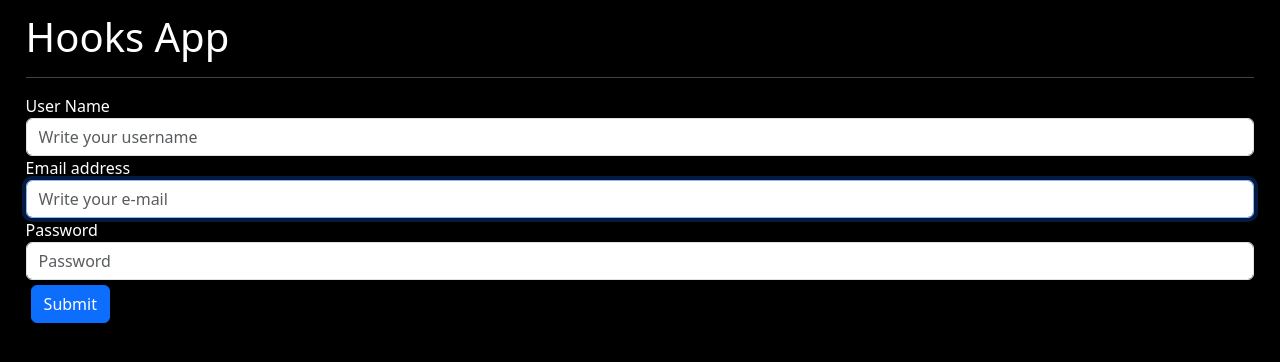
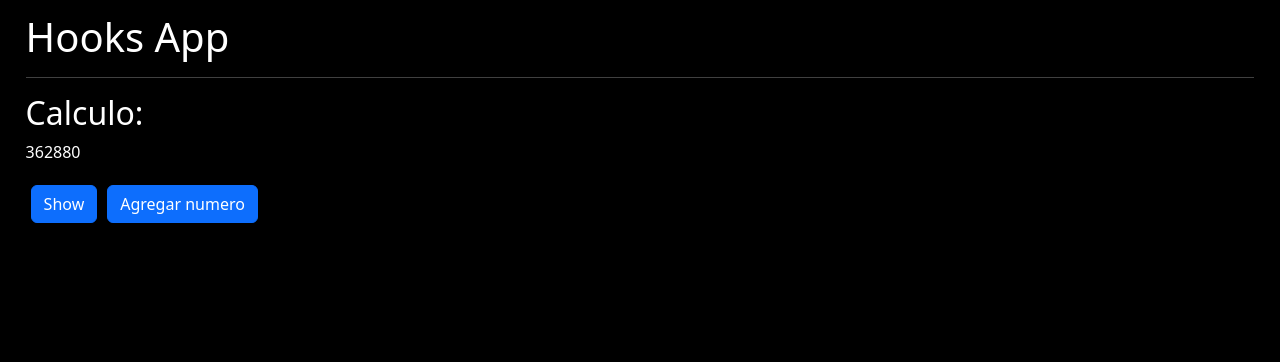
Before and after one commit to alanfrancoa/practica-react, a React (Vite) app in the folder projects/09-practica-hooks-react/: page / in a window 1280 px wide. Shown: the top 362 px of the page. Built offline with nearby package versions, Linux system fonts and the light colour scheme.

Commit message:
Se agrega componente, Calculos pesados, para probar uso del hook useMemo

```diff
--- a/projects/09-practica-hooks-react/src/HooksApp.jsx
+++ b/projects/09-practica-hooks-react/src/HooksApp.jsx
@@ -1,13 +1,11 @@
-import FormularioComponent from "./components/FormularioComponent"
-
-
+import CalculosPesados from "./components/CalculosPesados"
 
 const HooksApp = () => {
   return (
     <>
     <h1>Hooks App</h1>
     <hr />
-    <FormularioComponent />
+    <CalculosPesados />
     </>
   )
 }
--- /dev/null
+++ b/projects/09-practica-hooks-react/src/components/CalculosPesados.jsx
@@ -0,0 +1,28 @@
+import { useState } from "react"
+import { useMemo } from "react"
+
+const CalculosPesados = () => {
+
+    const [listaNumeros, setListaNumeros] = useState([1, 2, 3, 4, 5, 6 , 7, 8, 9])
+    const [show, setShow] = useState(true)
+
+    const GetCalculo = (listaNumeros) => useMemo (() => {
+        console.log('Calculando')
+        return listaNumeros.reduce((a,b) => a*b)
+    }, [listaNumeros])
+
+    const agregarNumero = () => {
+        setListaNumeros([...listaNumeros, listaNumeros[listaNumeros.length -1] + 1])
+        console.log(listaNumeros)
+    }
+    return (
+    <>
+    <h2>Calculo: </h2>
+    <p>{ GetCalculo(listaNumeros) }</p>
+    <button className="btn btn-primary" onClick={() => setShow(!show)}>{show ? 'Show' : 'Hide' }</button>
+    <button className="btn btn-primary" onClick={() => agregarNumero()}>Agregar numero</button>
+    </>
+  )
+}
+
+export default CalculosPesados
```
